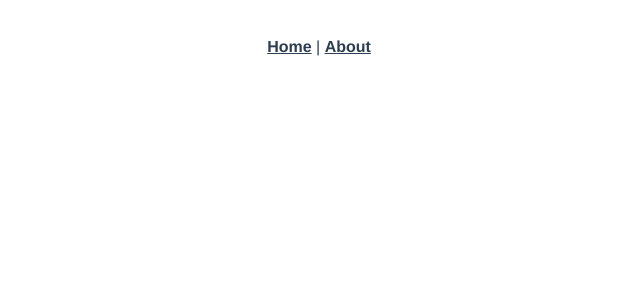
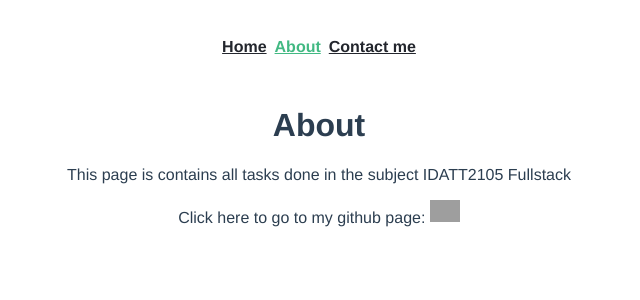
Before and after one commit to Eposkk/IDATT2105-Fullstack, a Vue app: page /about in a window 1280 px wide. Before the commit this address had no page. Shown: the top 300 px of the page, without its empty margins (321-961 px from the left). Built offline with nearby package versions, Linux system fonts and the light colour scheme; grey boxes are pictures that could not be loaded.

Commit message:
Added: About me page

```diff
--- a/src/App.vue
+++ b/src/App.vue
@@ -1,9 +1,10 @@
 <template>
   <div id="nav">
-    <router-link to="/">Home</router-link> |
-    <router-link to="/kontaktskjema">About</router-link>
+    <router-link class="routerLink" to="/">Home</router-link>
+    <router-link class="routerLink" to="/about">About</router-link>
+    <router-link class="routerLink" to="/kontaktskjema">Contact me</router-link>
   </div>
-  <router-view />
+  <router-view class="view" />
 </template>
 
 <style>
@@ -21,10 +22,14 @@
 
 #nav a {
   font-weight: bold;
-  color: #2c3e50;
+  color: #23262d;
 }
 
 #nav a.router-link-exact-active {
   color: #42b983;
 }
+
+.routerLink {
+  padding: 4px;
+}
 </style>
--- a/src/router/index.js
+++ b/src/router/index.js
@@ -16,6 +16,12 @@ const routes = [
     component: () =>
       import(/* webpackChunkName: "about" */ "../views/Kontaktskjema.vue"),
   },
+  {
+    path: "/about",
+    name: "About",
+    component: () =>
+      import(/* webpackChunkName: "about" */ "../views/About.vue"),
+  },
 ];
 
 const router = createRouter({
--- /dev/null
+++ b/src/views/About.vue
@@ -0,0 +1,21 @@
+<template>
+  <h1>About</h1>
+  <p>This page is contains all tasks done in the subject IDATT2105 Fullstack</p>
+  <p>
+    Click here to go to my github page:
+    <a href="https://github.com/Eposkk"
+      ><img
+        src="https://github.githubassets.com/images/modules/logos_page/GitHub-Mark.png"
+        alt=""
+        width="30"
+    /></a>
+  </p>
+</template>
+
+<script>
+export default {
+  name: "About",
+};
+</script>
+
+<style scoped></style>
```
